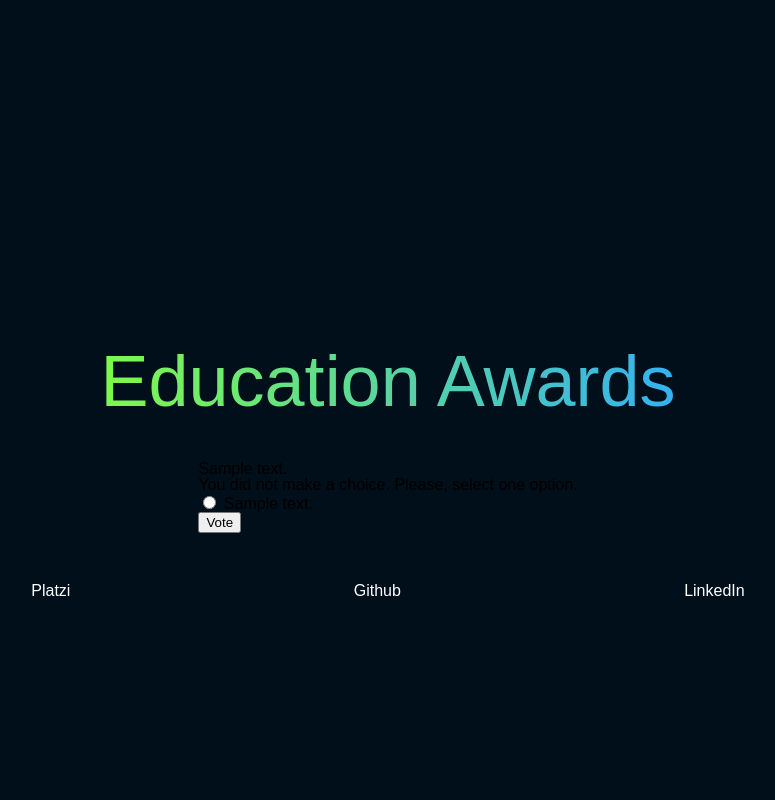
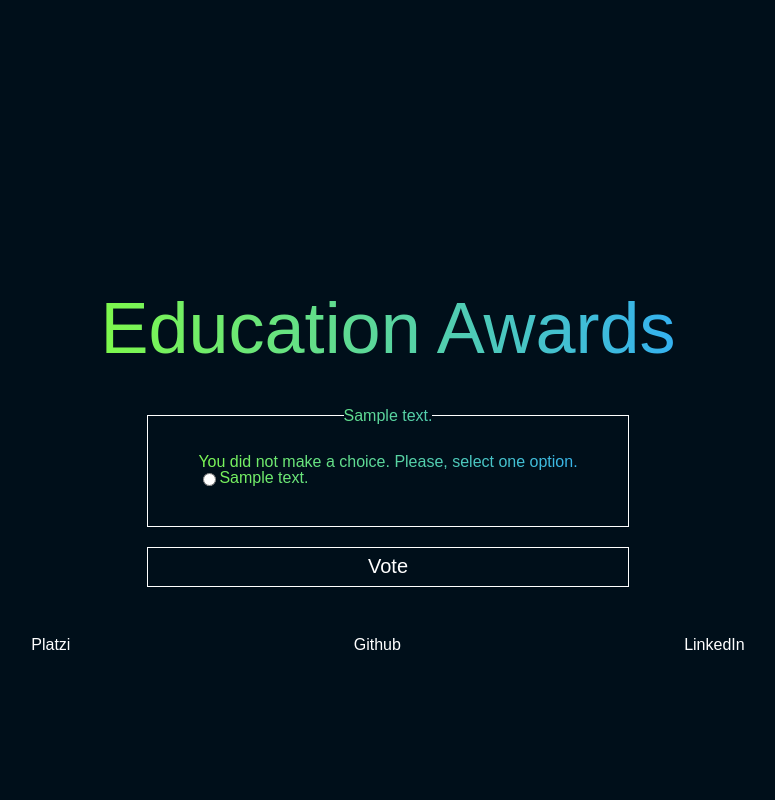
Before and after one commit to wilsondel/django-polls, a Django app: page /polls/vote/1 in a window 1280 px wide. Shown: the whole page, without its empty margins (252-1027 px from the left). Run offline with Django 3.2, Linux system fonts and the light colour scheme; tables that the repository leaves empty hold one stand-in row (values such as "Sample post").

Commit message:
Styles added to detail

```diff
--- /dev/null
+++ b/polls/static/polls/detail.css
@@ -0,0 +1,39 @@
+form {
+    background: linear-gradient(
+        to right,
+        hsl(98, 100%, 62%),
+        hsl(204, 100%,  59%)
+    );
+    -webkit-background-clip: text;
+    -webkit-text-fill-color: transparent;
+    text-align: center;
+}
+fieldset {
+    flex-direction: column;
+    border: 1px solid white;
+    padding: 30px 50px;
+}
+
+fieldset div {
+    display: flex;
+    width: 100%;
+    margin-bottom: 10px;
+}
+
+input[type="submit"] {
+    -webkit-text-fill-color: white;
+    background-color: hsl(205, 100%, 5%);
+    border: 1px solid white;
+    font-size: 20px;
+    height: 40px;
+    margin-top: 20px;
+    width: 100%;
+    cursor: pointer;
+}
+input[type="submit"]:hover, input[type="submit"]:active {
+    background: linear-gradient(
+        to right,
+        hsl(98, 100%, 62%),
+        hsl(204, 100%,  59%)
+    );
+}
--- a/polls/static/polls/style.css
+++ b/polls/static/polls/style.css
@@ -1,4 +1,4 @@
-body, header, ul, li, footer {
+body, header, ul, li, footer,fieldset {
     display: flex;
     align-items: center;
     justify-content: center;
--- a/polls/templates/polls/base.html
+++ b/polls/templates/polls/base.html
@@ -7,6 +7,7 @@
     <meta name="viewport" content="width=device-width, initial-scale=1.0">
     <link rel="stylesheet" href="{% static 'polls/reset.css' %}">
     <link rel="stylesheet" href="{% static 'polls/style.css' %}">
+    <link rel="stylesheet" href="{% static 'polls/detail.css' %}">
 
     <title>EdAwards</title>
 </head>
--- a/polls/templates/polls/detail.html
+++ b/polls/templates/polls/detail.html
@@ -13,6 +13,7 @@
         {% endif %}
 
         {% for choice in choices %}
+            <div>
                 <input
                     type="radio"
                     name= "choice"
@@ -22,7 +23,7 @@
                 <label for="choice{{forloop.counter}}">
                     {{choice.choice_text}}
                 </label>
-            <br>
+            </div>
         {% endfor %}
     </fieldset>
     <input type="submit" value="Vote" />
```
Lines whose indentation alone changed are shown as unchanged.
